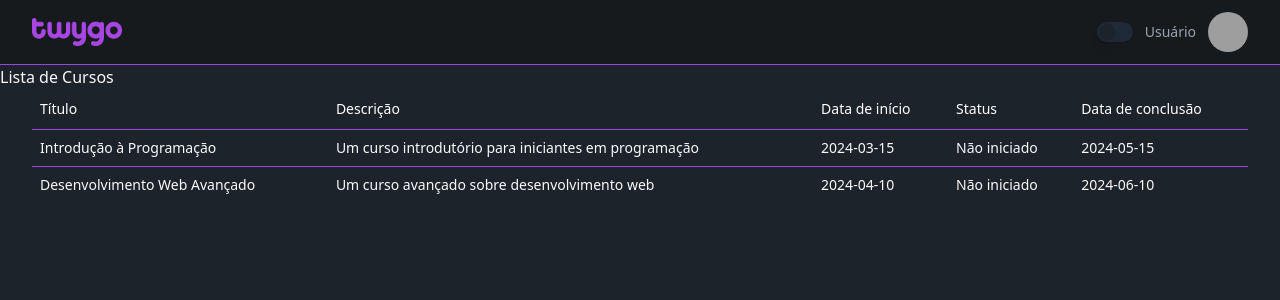
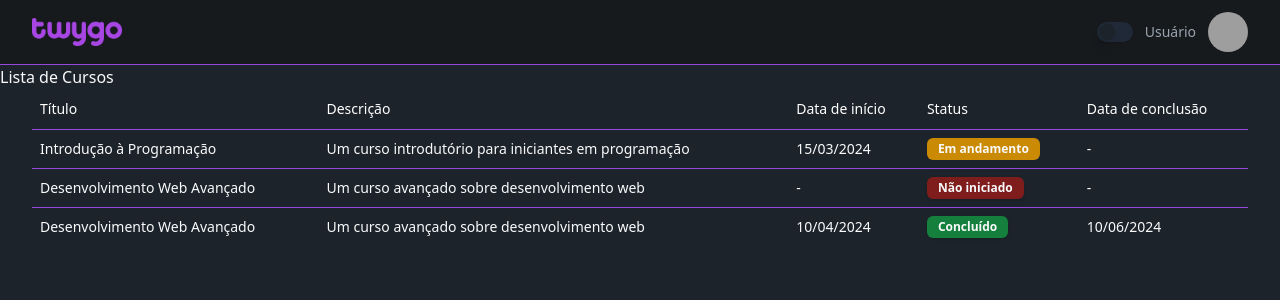
Before and after one commit to icaroalbar/seletivo-twygo-icaro-albar, a React (Vite) app: page / in a window 1280 px wide. Shown: the top 300 px of the page. Built offline with nearby package versions, Linux system fonts and the light colour scheme; data requests are answered from the project's data file; grey boxes are pictures that could not be loaded.

Commit message:
:bug: bug: Ajustments table

```diff
--- a/package.json
+++ b/package.json
@@ -19,6 +19,7 @@
     "axios": "^1.6.7",
     "class-variance-authority": "^0.7.0",
     "clsx": "^2.1.0",
+    "date-fns": "^3.3.1",
     "lucide-react": "^0.323.0",
     "react": "^18.2.0",
     "react-dom": "^18.2.0",
--- a/src/components/ui/badge.tsx
+++ b/src/components/ui/badge.tsx
@@ -9,9 +9,9 @@ const badgeVariants = cva(
     variants: {
       variant: {
         default:
-          "border-transparent bg-primary text-primary-foreground shadow hover:bg-primary/80",
+          "border-transparent bg-green-700 text-primary-foreground shadow hover:bg-primary/80",
         secondary:
-          "border-transparent bg-secondary text-secondary-foreground hover:bg-secondary/80",
+          "border-transparent bg-yellow-600 text-secondary-foreground hover:bg-secondary/80",
         destructive:
           "border-transparent bg-destructive text-destructive-foreground shadow hover:bg-destructive/80",
         outline: "text-foreground",
--- a/src/data/courses.json
+++ b/src/data/courses.json
@@ -6,7 +6,7 @@
       "description": "Um curso introdutório para iniciantes em programação",
       "start_date": "2024-03-15",
       "end_date": "2024-05-15",
-      "status": "Não iniciado",
+      "status": "Em andamento",
       "videos": [
         {
           "id": 1,
@@ -43,6 +43,28 @@
           "status": "Não iniciado"
         }
       ]
+    },
+    {
+      "id": 3,
+      "title": "Desenvolvimento Web Avançado",
+      "description": "Um curso avançado sobre desenvolvimento web",
+      "start_date": "2024-04-10",
+      "end_date": "2024-06-10",
+      "status": "Concluído",
+      "videos": [
+        {
+          "id": 3,
+          "title": "Aula 1: Frameworks Front-end",
+          "duration": "00:30:00",
+          "status": "Não iniciado"
+        },
+        {
+          "id": 4,
+          "title": "Aula 2: Banco de Dados NoSQL",
+          "duration": "00:35:00",
+          "status": "Não iniciado"
+        }
+      ]
     }
   ]
 }
--- a/src/lib/utils.ts
+++ b/src/lib/utils.ts
@@ -1,6 +1,11 @@
-import { type ClassValue, clsx } from "clsx"
-import { twMerge } from "tailwind-merge"
+import { type ClassValue, clsx } from "clsx";
+import { format } from "date-fns";
+import { twMerge } from "tailwind-merge";
 
 export function cn(...inputs: ClassValue[]) {
-  return twMerge(clsx(inputs))
+  return twMerge(clsx(inputs));
 }
+
+export function formatDate(date: string) {
+  return format(new Date(date), "dd/MM/yyyy");
+}
--- a/src/partials/table/columns.tsx
+++ b/src/partials/table/columns.tsx
@@ -1,6 +1,8 @@
 "use client";
 
-import { ColumnDef } from "@tanstack/react-table";
+import { formatDate } from "../../lib/utils";
+import { Badge } from "../../components/ui/badge";
+import { ColumnDef, Row } from "@tanstack/react-table";
 
 export type Videos = {
   id: number;
@@ -11,11 +13,11 @@ export type Videos = {
 
 export type Courses = {
   id: 1;
-  title: "Introdução à Programação";
-  descricao: "Um curso introdutório para iniciantes em programação";
-  start_date: "2024-03-15";
-  end_date: "2024-05-15";
-  status: "Não iniciado" | "em andamento" | "concluída";
+  title: string;
+  descricao: string;
+  start_date: string;
+  end_date: string;
+  status: "Não iniciado" | "Em andamento" | "Concluída";
   videos: Videos[];
 };
 
@@ -31,13 +33,40 @@ export const columns: ColumnDef<Courses>[] = [
   {
     accessorKey: "start_date",
     header: "Data de início",
+    cell: ({ row }: { row: Row<Courses> }) => {
+      const status: string = row.original.status;
+      return (
+        <span>
+          {status === "Não iniciado"
+            ? "-"
+            : formatDate(row.original.start_date)}
+        </span>
+      );
+    },
   },
   {
     accessorKey: "status",
     header: "Status",
+    cell: ({ row }: { row: Row<Courses> }) => {
+      const status = row.original.status;
+      let variant: any = "default";
+
+      if (status === "Não iniciado") variant = "destructive";
+      if (status === "Em andamento") variant = "secondary";
+
+      return <Badge variant={variant}>{status}</Badge>;
+    },
   },
   {
     accessorKey: "end_date",
     header: "Data de conclusão",
+    cell: ({ row }: { row: Row<Courses> }) => {
+      const status: string = row.original.status;
+      return (
+        <span>
+          {status === "Concluído" ? formatDate(row.original.end_date) : "-"}
+        </span>
+      );
+    },
   },
 ];
```
Also changed, not shown: src/App.tsx (+0 -20 lines), src/partials/table/data-table.tsx (+7 -0 lines), 1 other file (tests, documents, lock files or other folders).
